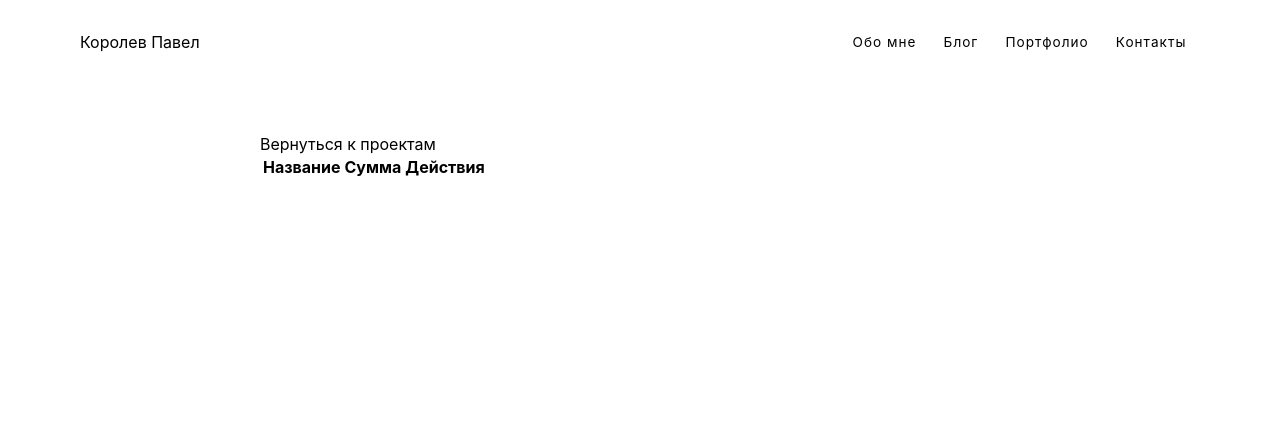
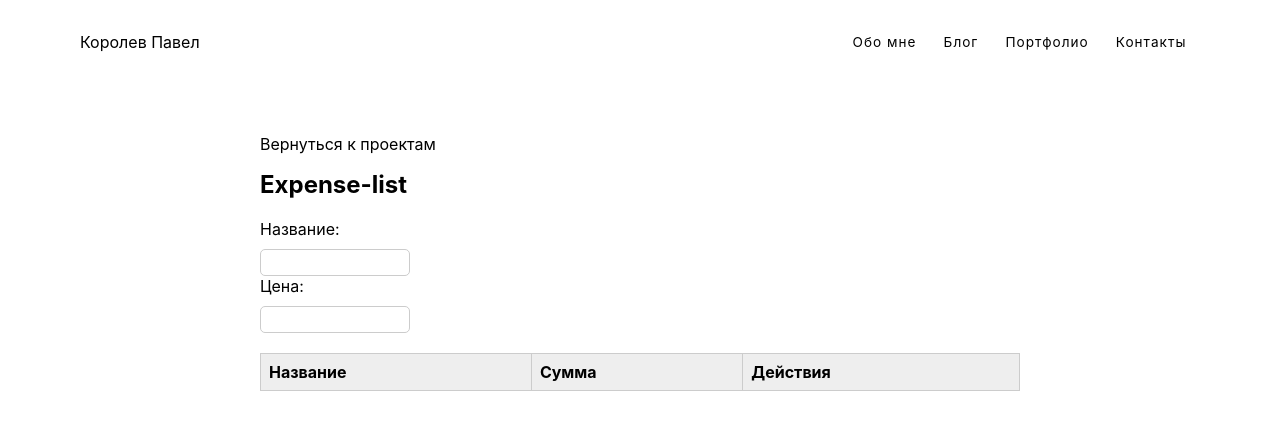
Before and after one commit to DOLBOLESCH/gitdntwrk, a SvelteKit app: page /project/apps/2 in a window 1280 px wide. Shown: the top 430 px of the page. Built offline with nearby package versions, Linux system fonts and the light colour scheme.

Commit message:
attempt to fix num1

```diff
--- a/src/routes/project/apps/2/+page.svelte
+++ b/src/routes/project/apps/2/+page.svelte
@@ -1,3 +1,12 @@
+<h1>Expense-list</h1>
+<form>
+    <!-- svelte-ignore a11y-label-has-associated-control -->
+    <label>Название:</label>
+    <input type="text">
+    <!-- svelte-ignore a11y-label-has-associated-control -->
+    <label>Цена:</label>
+    <input type="text">
+  </form>
 <table>
     <thead>
     <tr>
@@ -40,3 +49,48 @@
         expenses = expenses;
     }
 </script>
+
+<style>
+    label {
+        display: block;
+        margin-bottom: 10px;
+    }
+
+    input[type='text'] {
+        padding: 5px;
+        border:1px solid #ccc;
+        border-radius: 5px;
+        margin-right: 10px;
+        width: 150px;
+    }
+
+    table {
+        margin-top: 20px;
+        border-collapse: collapse;
+        width: 100%;
+    }
+
+    th,
+    td {
+        border: 1px solid #ccc;
+        padding: 8px;
+        text-align: left;
+    }
+
+    th {
+        background-color: #eee;
+    }
+
+    button {
+        padding: 5px 10px;
+        background-color: #4caf50;
+        color: white;
+        border: none;
+        border-radius: 5px;
+        cursor: pointer;
+    }
+    h1 {
+        font-size: 24px;
+        margin-bottom:20px;
+    }
+</style>
```
